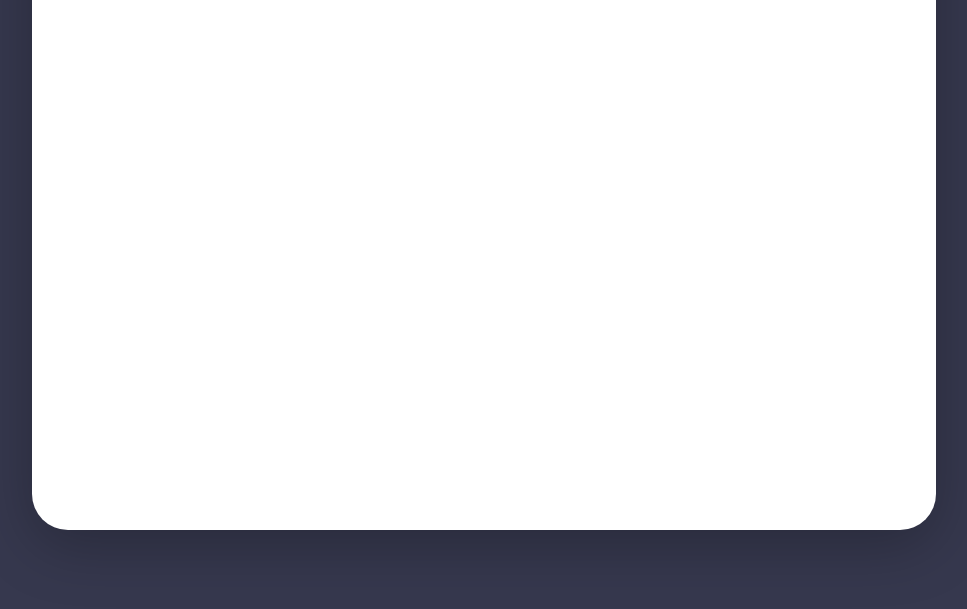
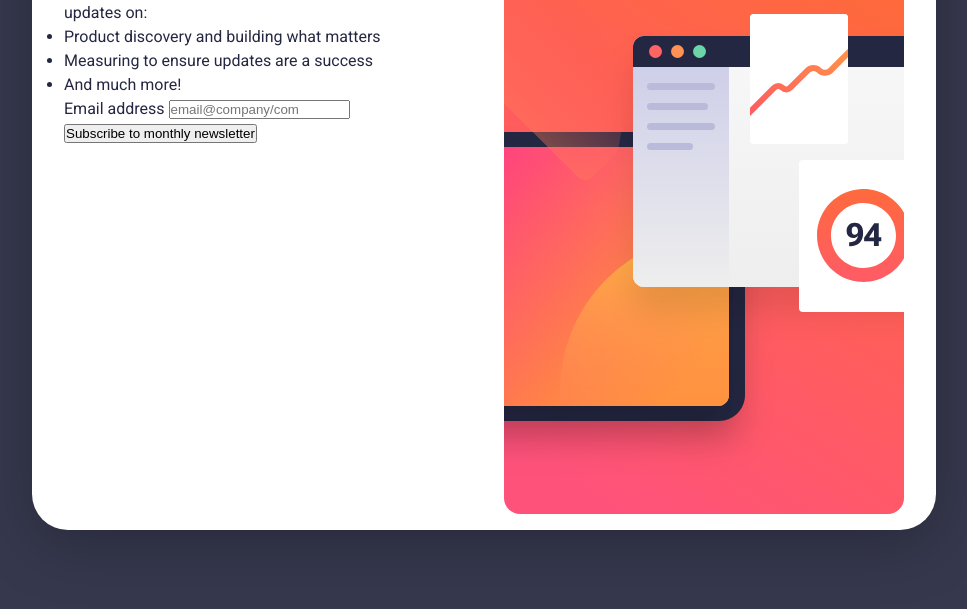
Before and after one commit to jmmarketing/newsletter-signup-FEM, a website built with Parcel: page index.html in a window 1280 px wide. Shown: the part 191-800 px from the top of the page, without its empty margins (156-1123 px from the left). Built offline with nearby package versions, Linux system fonts and the light colour scheme.

Commit message:
HTML structure built, need to add BEM naming and segment where needed

```diff
--- a/index.html
+++ b/index.html
@@ -18,7 +18,32 @@
   </head>
   <body>
     <main>
-      <div class="newsletter_box"></div>
+      <section class="newsletter">
+        <form action="" class="newsletter__form">
+          <h1>Stay updated!</h1>
+          <p>Join 60,000+ product managers receiving monthly updates on:</p>
+          <ul>
+            <li>Product discovery and building what matters</li>
+            <li>Measuring to ensure updates are a success</li>
+            <li>And much more!</li>
+          </ul>
+          <label for="email">Email address</label>
+          <input
+            type="email"
+            name="email"
+            id="newsletter-input"
+            placeholder="email@company/com"
+          />
+          <button type="submit">Subscribe to monthly newsletter</button>
+        </form>
+        <div class="newsletter__image">
+          <img
+            src="./assets/images/illustration-sign-up-desktop.svg"
+            alt="Newsletter Graphic"
+            class="newsletter__image--asset"
+          />
+        </div>
+      </section>
     </main>
   </body>
 </html>
--- a/sass/components/_newsletter.scss
+++ b/sass/components/_newsletter.scss
@@ -1,8 +1,16 @@
-.newsletter_box {
+.newsletter {
   background-color: $color-white;
   padding: $s-padding-desktop;
   border-radius: 36px;
   box-shadow: 0px 15px 60px 0px rgba(0, 0, 0, 0.25);
   width: 904px;
   height: 641px; //Should not need once inner elements are built.
+  display: inline-flex;
+  gap: 64px;
+
+  &__form {
+  }
+
+  &__image {
+  }
 }
```
Also changed, not shown: sass/main.css, 1 other file.
